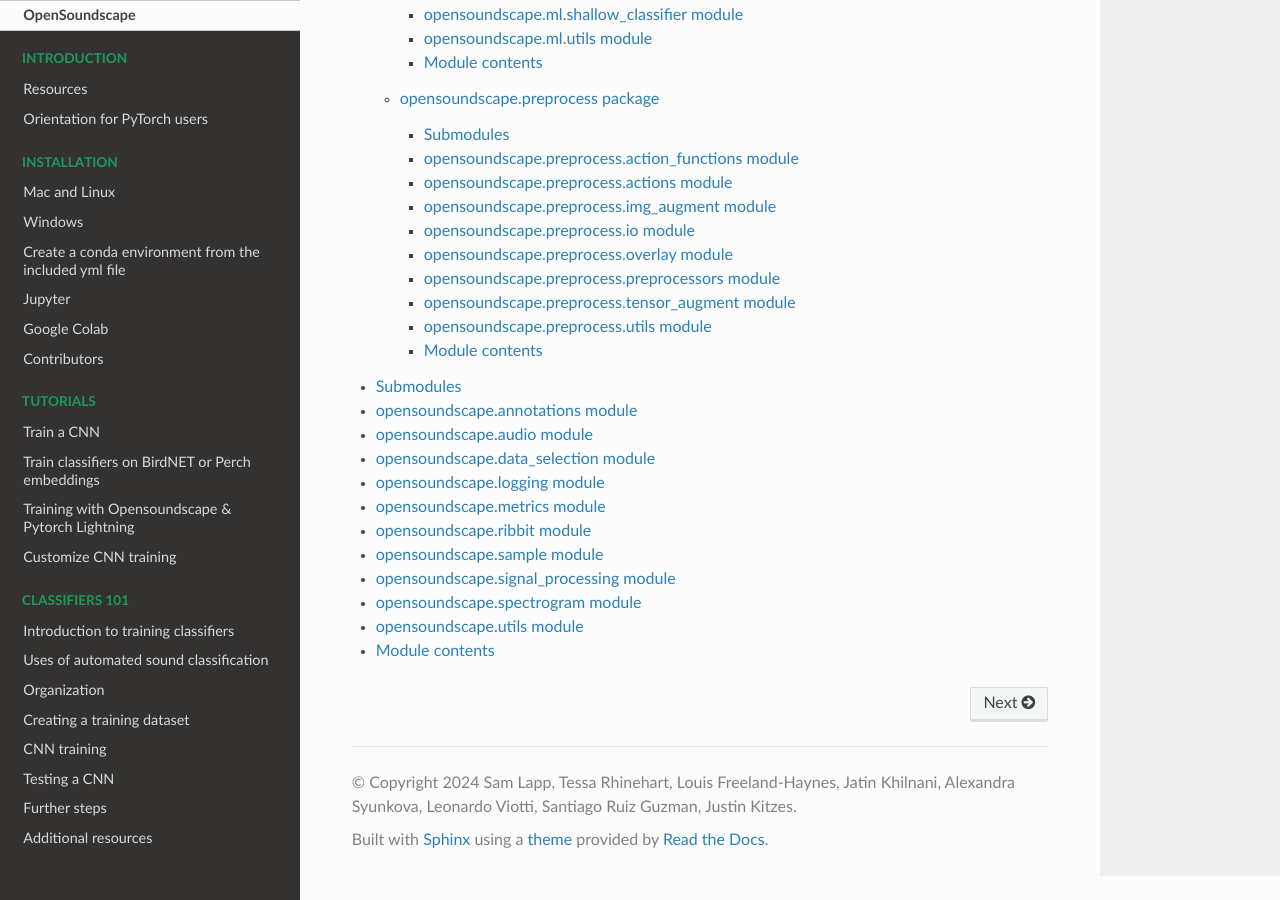
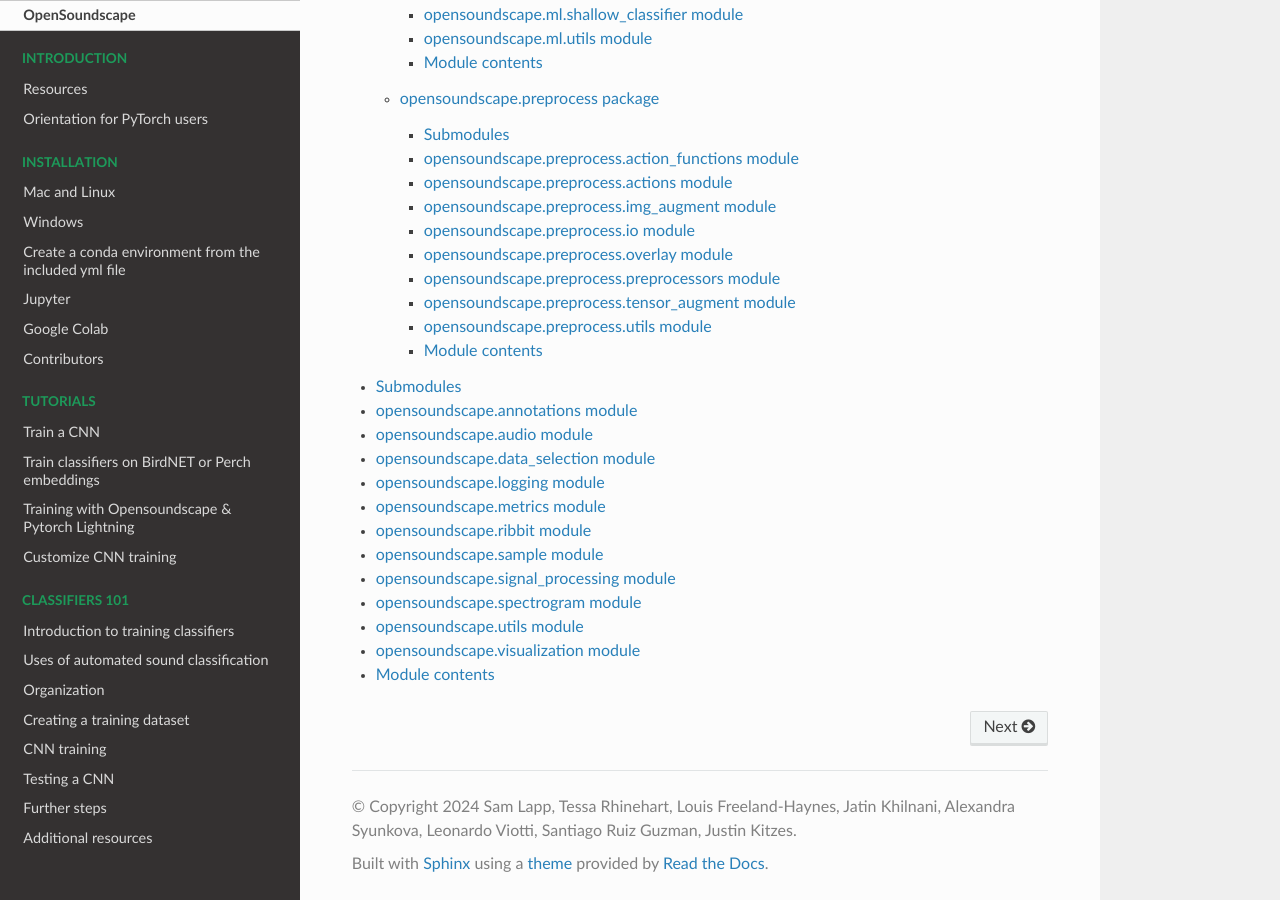
Before and after one commit to kitzeslab/opensoundscape, a Sphinx documentation site: the page built from docs/index.rst, in a window 1280 px wide and 900 px high, scrolled down 2306 px. Built offline with Sphinx 7.4.7 and the Read the Docs theme 3.1.0, drawn with Linux system fonts in a browser that asks for light colours; pages that are not in the unit, such as notebooks, are missing from menus; the version number is read from the project's files by our own code.

Commit message:
add visualization module to package

```diff
--- a/docs/source/opensoundscape.rst
+++ b/docs/source/opensoundscape.rst
@@ -91,6 +91,14 @@ opensoundscape.utils module
    :undoc-members:
    :show-inheritance:
 
+opensoundscape.visualization module
+-----------------------------------
+
+.. automodule:: opensoundscape.visualization
+   :members:
+   :undoc-members:
+   :show-inheritance:
+
 Module contents
 ---------------
 
--- a/opensoundscape/__init__.py
+++ b/opensoundscape/__init__.py
@@ -14,6 +14,7 @@ from . import preprocess
 from . import logging
 from . import localization
 from . import sample_data
+from . import visualization
 
 # expose some modules at the top level
 from .ml import cnn, cnn_architectures, shallow_classifier
```
